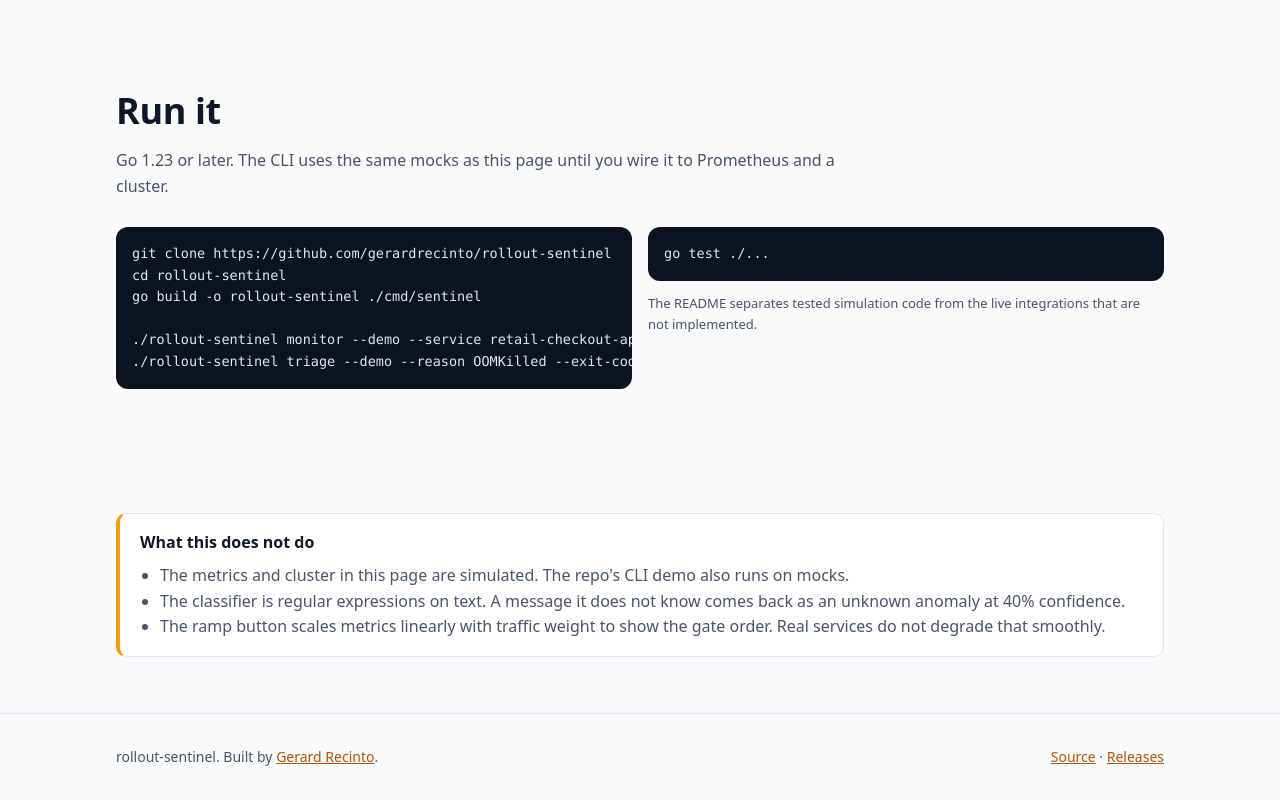
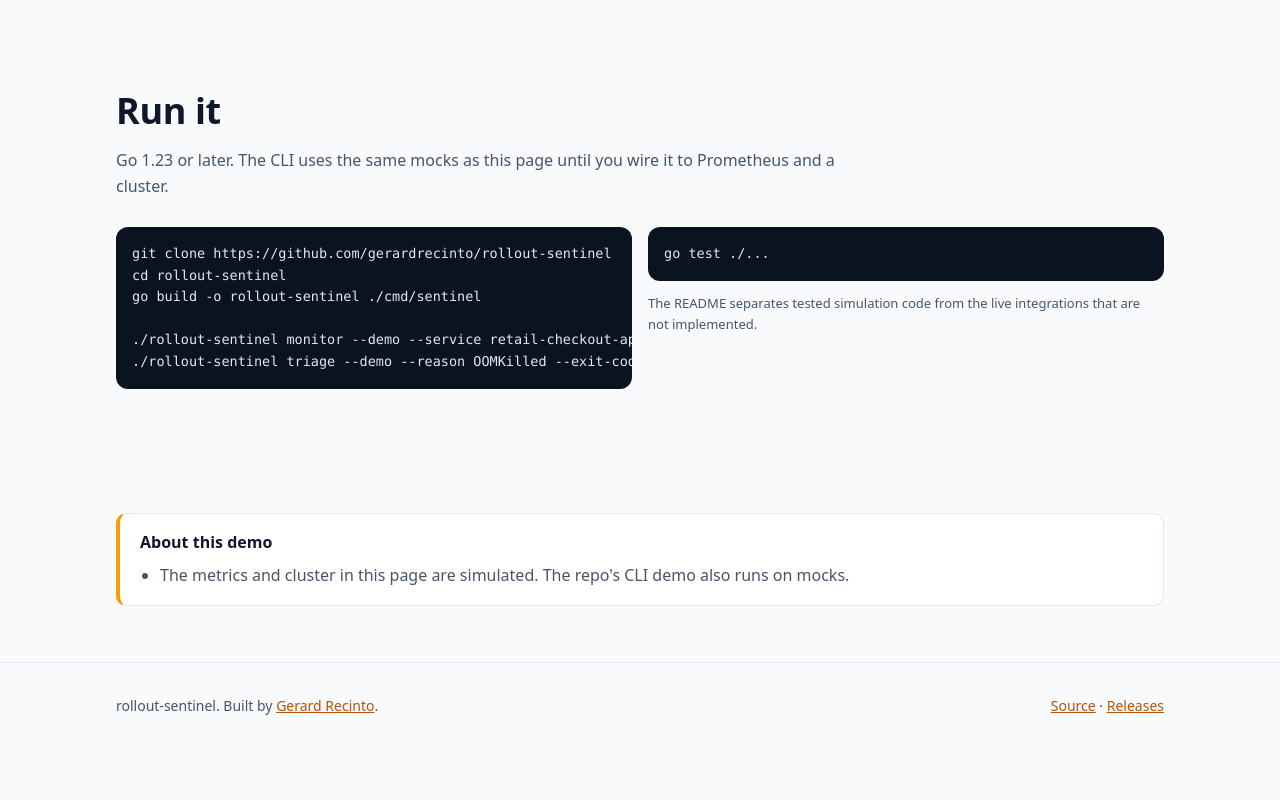
Before and after one commit to gerardrecinto/rollout-sentinel, a website: page site/index.html in a window 1280 px wide. Shown: the part 1916-2716 px from the top of the page. After the commit the page ends 2665 px from the top, so only its background shows below. Drawn offline with Linux system fonts and the light colour scheme.

Commit message:
Lead with what the project does and keep limits in the docs (#21)
Drop the unprompted limits and not-proven blocks from the README and
site. Notes that prevent a wrong assumption stay: compliance, demo
labels and safety warnings.

Thanks,
Gerard

```diff
--- a/site/index.html
+++ b/site/index.html
@@ -189,11 +189,12 @@ go build -o rollout-sentinel ./cmd/sentinel
 </div></section>
 
 <section><div class="wrap">
-  <div class="limits"><strong>What this does not do</strong><ul>
-    <li>The metrics and cluster in this page are simulated. The repo's CLI demo also runs on mocks.</li>
-    <li>The classifier is regular expressions on text. A message it does not know comes back as an unknown anomaly at 40% confidence.</li>
-    <li>The ramp button scales metrics linearly with traffic weight to show the gate order. Real services do not degrade that smoothly.</li>
-  </ul></div>
+  <div class="limits">
+    <strong>About this demo</strong>
+    <ul>
+      <li>The metrics and cluster in this page are simulated. The repo's CLI demo also runs on mocks.</li>
+    </ul>
+  </div>
 </div></section>
 
 
```
